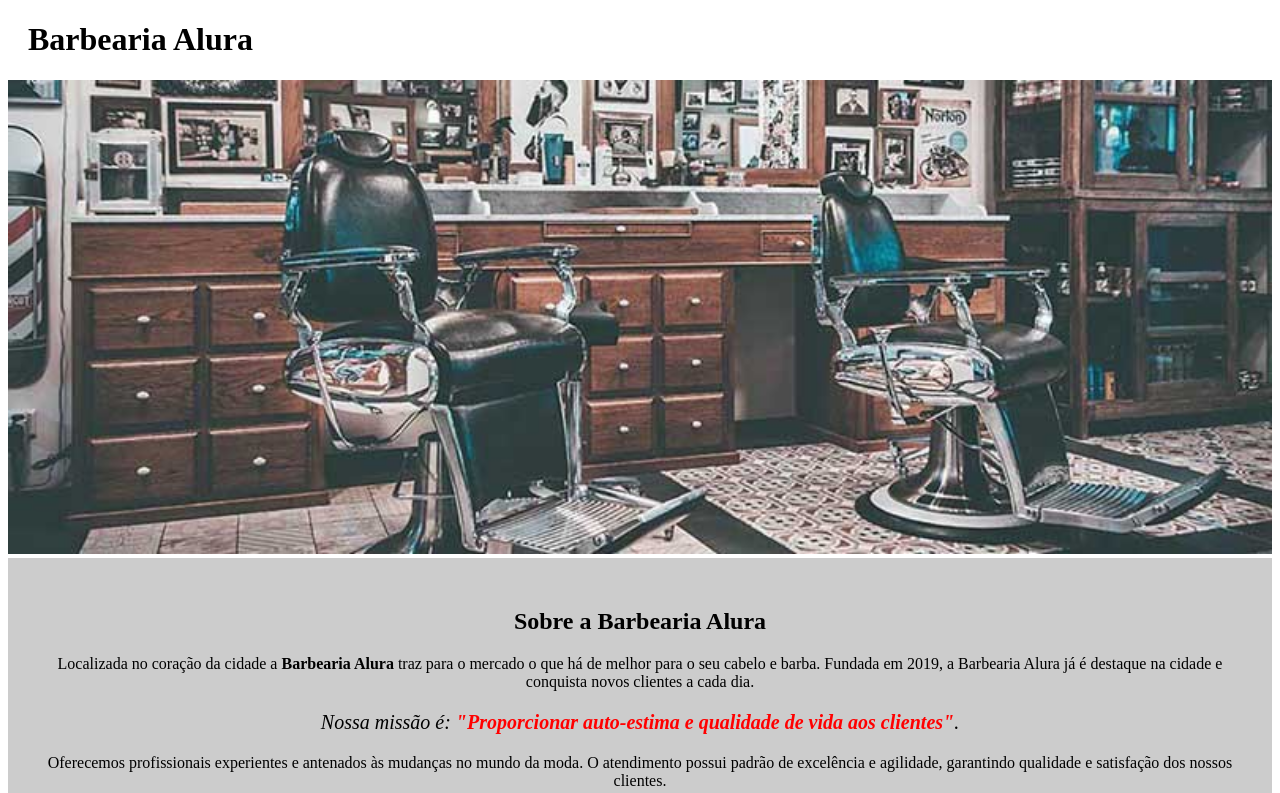
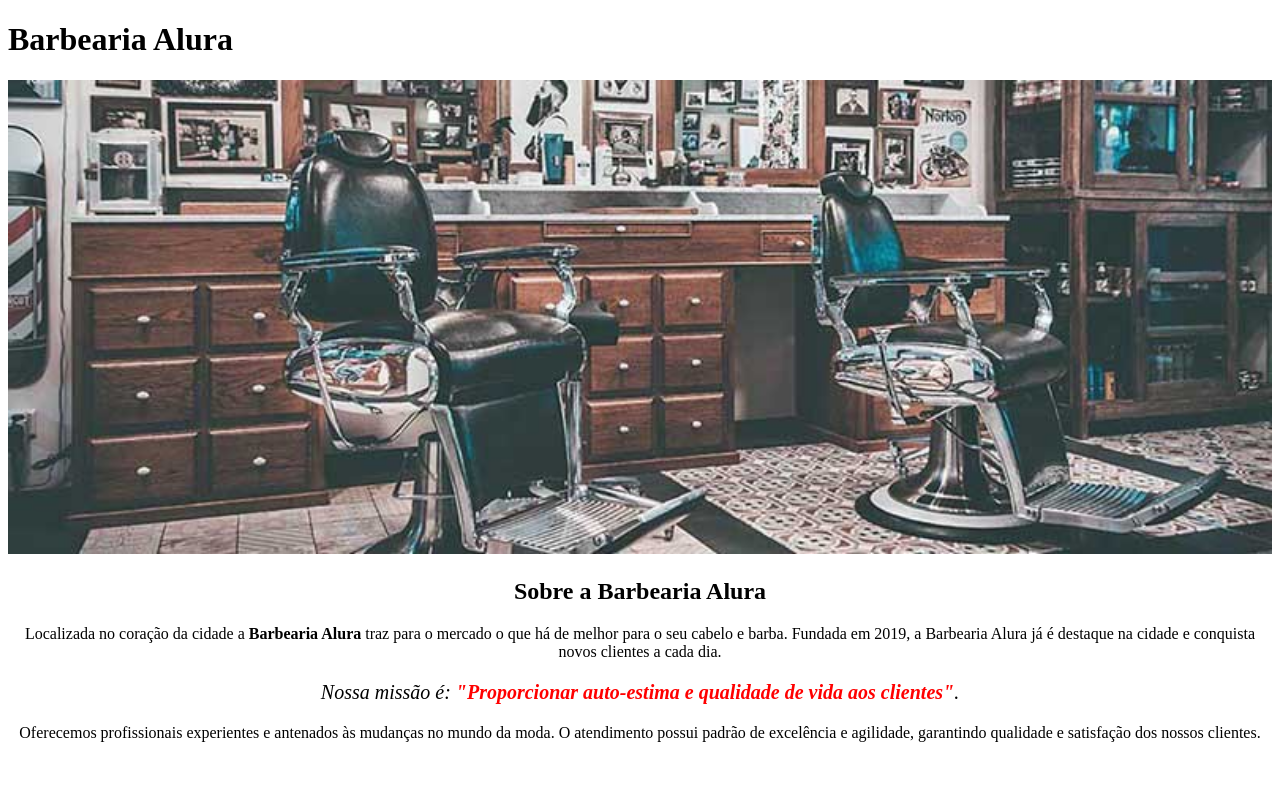
Before and after one commit to irisismaria/projeto-barbearia, a plain HTML site: page index.html in a window 1280 px wide. Shown: the top 793 px of the page. Drawn offline with Linux system fonts and the light colour scheme.

Commit message:
Add files via upload

```diff
--- a/style.css
+++ b/style.css
@@ -1,4 +1,6 @@
+ body }
 body {
+
 
 }
 
@@ -6,7 +8,9 @@ body {
 	width:100%;
 }
 
-.principal{
+
+
+.principal
 	background: #CCCCCC;
 	padding: 30px;
 }
```
Also changed, not shown: produtos.html (+1 -1 lines).
